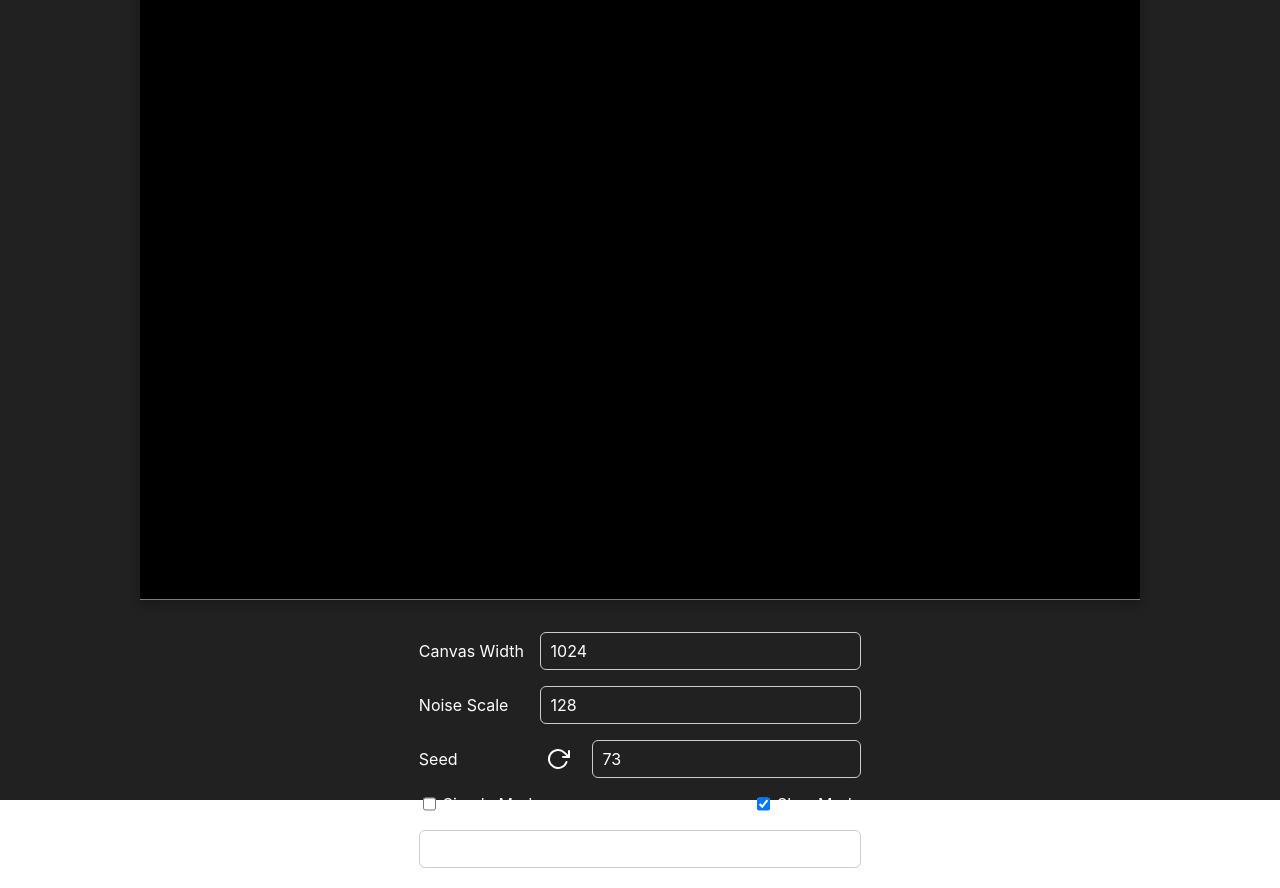
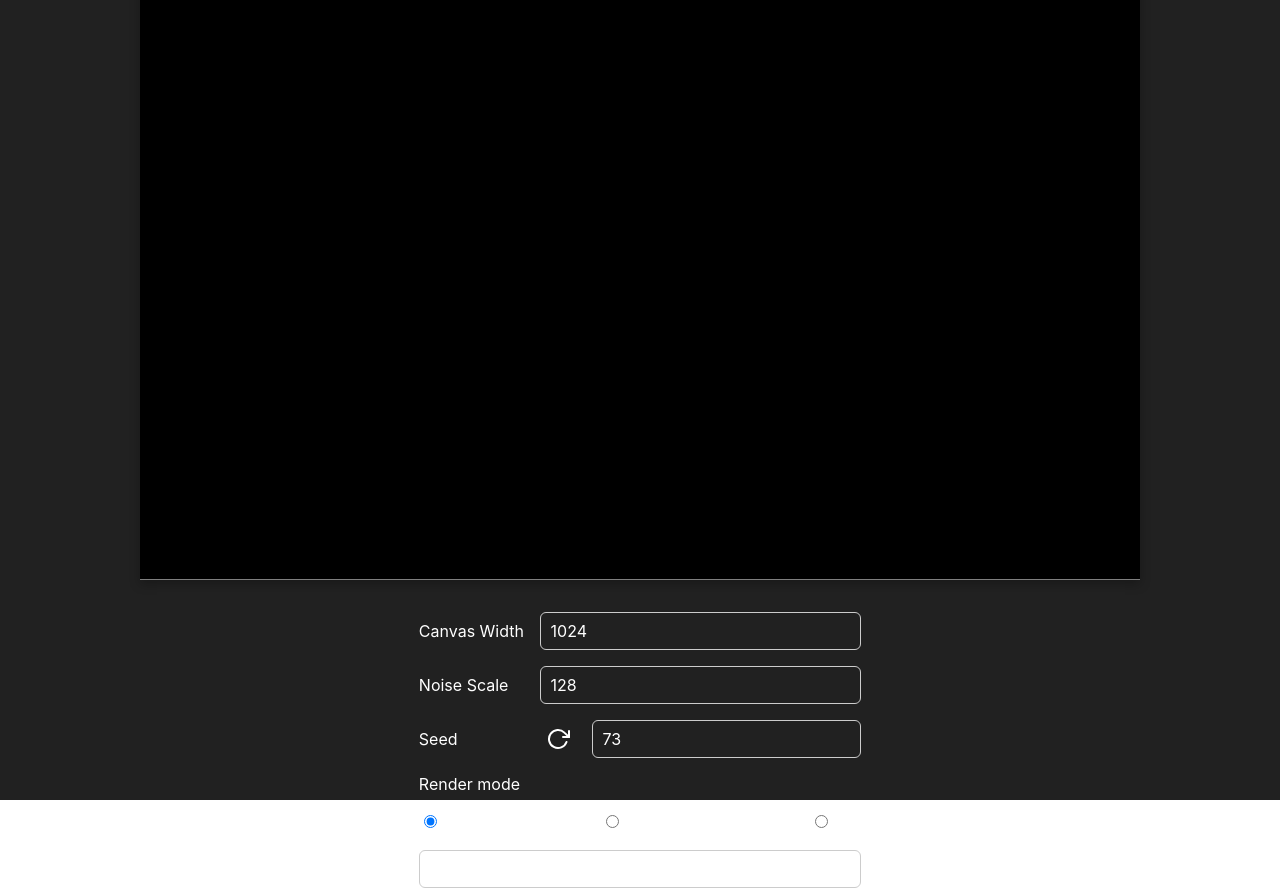
Before and after one commit to djatwood/hacksgiving-2021, a Svelte app: page / in a window 1280 px wide. Built offline with nearby package versions, Linux system fonts and the light colour scheme; no server answers.

Commit message:
stream data in chunks

```diff
--- a/src/App.svelte
+++ b/src/App.svelte
@@ -10,28 +10,28 @@
   let canvas: HTMLCanvasElement;
   let canvasCtx: CanvasRenderingContext2D;
 
-  let canvasWidth = 1024 * window.devicePixelRatio;
+  let canvasWidth = Math.round(1024 * window.devicePixelRatio);
   let canvasHeight: number;
   $: canvasHeight = Math.round(canvasWidth * (2 / 3));
 
   let noiseSeed = 73;
   let noiseScale = 128 * window.devicePixelRatio;
+  let renderMode: "live" | "smooth" | "full" = "live";
   let simpleMode = false;
-  let slowMode = true;
 
   const generateNoise = () => {
     if (!$generate || loading) return;
 
     loading = true;
     setTimeout(async () => {
-      console.time("Generated terrain");
+      console.time("Rendered terrain");
 
       const response = await $generate(
         canvasWidth,
         canvasHeight,
         noiseScale,
         noiseSeed,
-        simpleMode
+        renderMode === "smooth" ? Math.floor(canvasHeight * 0.1) : 1
       );
 
       if (canvas.width != canvasWidth) canvas.width = canvasWidth;
@@ -40,52 +40,53 @@
       const body: ReadableStream<Uint8ClampedArray> = await response.body;
       const reader = body.getReader();
 
-      const drawRow = (row: number, data?: Uint8ClampedArray) => {
+      const drawRow = (row: number, data?: Uint8ClampedArray): number => {
         if (!data) {
           return;
         }
-        const imageData = new ImageData(data, canvasWidth, 1);
+        const imageData = new ImageData(data, canvasWidth);
         canvasCtx.putImageData(imageData, 0, row);
+        return row + data.length / 4 / canvasWidth;
       };
 
-      let row = 0;
-      const slowDraw = async () => {
-        const buffer = await Promise.all(
-          Array(Math.floor(Math.min(canvasHeight - row, canvasHeight * 0.01)))
-            .fill(0)
-            .map(async () => await reader.read())
-        );
+      const smoothDraw = () => {
+        let row = 0;
+        const draw = async (t: number) => {
+          const { done, value } = await reader.read();
+          row = drawRow(row, value);
+          if (done) {
+            return;
+          }
 
-        const data = new Uint8ClampedArray(buffer.length * 4 * canvasWidth);
-        buffer.forEach(({ value }, index) => {
-          data.set(value, index * 4 * canvasWidth);
-        });
-
-        const imageData = new ImageData(data, canvasWidth, buffer.length);
-        canvasCtx.putImageData(imageData, 0, row);
-
-        row += buffer.length;
-
-        if (row >= canvasHeight) {
-          return;
-        }
-
-        window.requestAnimationFrame(slowDraw);
+          window.requestAnimationFrame(draw);
+        };
+        draw(0);
       };
 
-      if (slowMode) {
-        slowDraw();
+      if (renderMode === "smooth") {
+        smoothDraw();
       } else {
-        for (let row = 0; row < canvasHeight; row++) {
+        let row = 0;
+        while (row < canvasHeight) {
           const { done, value } = await reader.read();
-          drawRow(row, value);
+
+          if (renderMode === "live") {
+            setTimeout(() => (row = drawRow(row, value)), 0);
+          } else {
+            row = drawRow(row, value);
+          }
+
           if (done) {
             break;
           }
         }
       }
 
-      console.timeEnd("Generated terrain");
+      console.log(
+        "chunkSize:",
+        renderMode === "smooth" ? Math.floor(canvasHeight * 0.1) : 1
+      );
+      console.timeEnd("Rendered terrain");
 
       loading = false;
     }, 0);
@@ -109,8 +110,8 @@
     bind:canvasWidth
     bind:noiseSeed
     bind:noiseScale
+    bind:renderMode
     bind:simpleMode
-    bind:slowMode
     {loading}
     onSubmit={generateNoise}
   />
--- a/src/components/Form.svelte
+++ b/src/components/Form.svelte
@@ -1,11 +1,5 @@
 <script lang="ts">
-  export let canvasWidth,
-    loading,
-    noiseScale,
-    noiseSeed,
-    onSubmit,
-    simpleMode,
-    slowMode;
+  export let canvasWidth, loading, noiseScale, noiseSeed, onSubmit, renderMode;
 
   let rotate = 0;
 
@@ -36,14 +30,39 @@
     <input id="seed" type="number" required bind:value={noiseSeed} />
   </div>
 
-  <div class="row">
-    <div class="checkbox">
-      <label for="simple">Simple Mode</label>
-      <input type="checkbox" id="simple" bind:checked={simpleMode} />
-    </div>
-    <div class="checkbox">
-      <label for="slow">Slow Mode</label>
-      <input type="checkbox" id="slow" bind:checked={slowMode} />
+  <div class="render">
+    <p>Render mode</p>
+    <div class="row">
+      <div class="radio">
+        <label for="live">Live</label>
+        <input
+          type="radio"
+          name="render"
+          id="live"
+          bind:group={renderMode}
+          value="live"
+        />
+      </div>
+      <div class="radio">
+        <label for="smooth">Smooth</label>
+        <input
+          type="radio"
+          name="render"
+          id="smooth"
+          bind:group={renderMode}
+          value="smooth"
+        />
+      </div>
+      <div class="radio">
+        <label for="full">Full</label>
+        <input
+          type="radio"
+          name="render"
+          id="full"
+          bind:group={renderMode}
+          value="full"
+        />
+      </div>
     </div>
   </div>
 
@@ -94,9 +113,10 @@
   input[type="submit"] {
     grid-column-start: span 2;
     cursor: pointer;
+    margin-top: 4px;
   }
 
-  input[type="checkbox"] {
+  input[type="radio"] {
     width: auto;
   }
 
@@ -124,19 +144,28 @@
     transition: transform 200ms ease-in-out;
   }
 
-  .row {
-    display: flex;
-    flex-flow: row nowrap;
-    justify-content: space-between;
+  .render {
     grid-column-start: span 2;
   }
 
-  .checkbox {
+  .render p {
+    margin-top: 0;
+  }
+
+  .row {
+    display: flex;
+    justify-content: space-between;
+    align-items: center;
+    gap: 1rem;
+    grid-column-start: span 2;
+  }
+
+  .radio {
     display: flex;
     flex-flow: row nowrap;
     justify-content: space-between;
   }
-  .checkbox label {
+  .radio label {
     order: 1;
     margin-left: 4px;
   }
```
Also changed, not shown: 1 other file (tests, documents, lock files or other folders).
